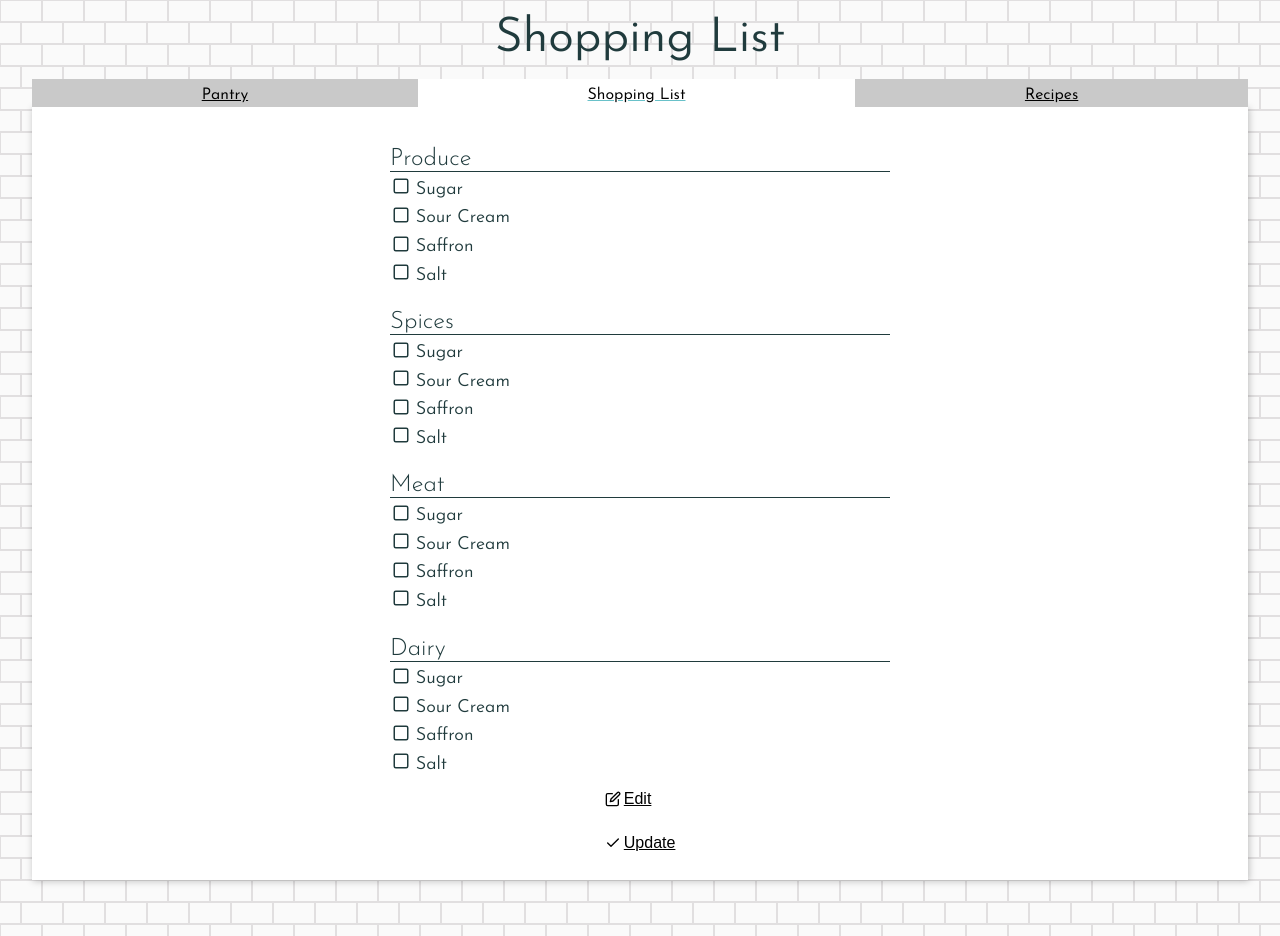
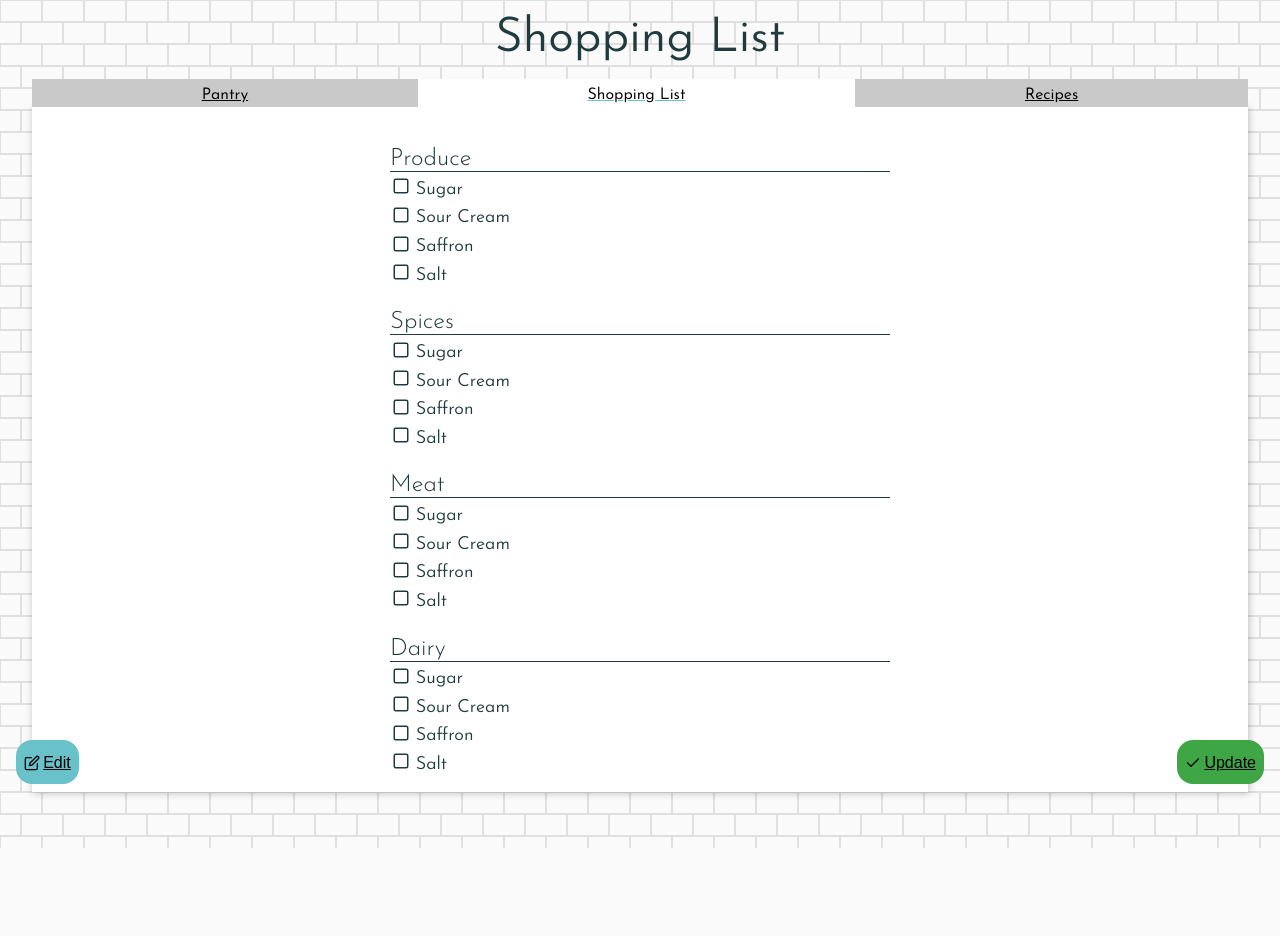
Before and after one commit to wingmatt/kitchensyncc, a Next.js app: page /list in a window 1280 px wide. After the commit the page ends 848 px from the top, so only its background shows below. Built offline with nearby package versions, Linux system fonts and the light colour scheme.

Commit message:
Style FloatingButtons to float at bottom of page

```diff
--- a/components/FloatingButton.tsx
+++ b/components/FloatingButton.tsx
@@ -1,5 +1,6 @@
 import {FloatingButton as FloatingButtonInterface} from '../types'
 import {FiEdit, FiCheck} from 'react-icons/fi'
+import styles from '../styles/components/FloatingButton.module.css'
 
 const labelFromAction = (action: FloatingButtonInterface["action"]): FloatingButtonInterface => {
   switch (action) {
@@ -22,7 +23,7 @@ export default function FloatingButton (props) {
   const {action, label, icon} = labelFromAction(props.action)
 
   return (
-    <button className={action}>
+    <button className={styles[action]} >
       {icon}{label}
     </button>
   )
--- a/pages/list.tsx
+++ b/pages/list.tsx
@@ -31,7 +31,7 @@ export default function List(){
         <ShoppingListItem quantity="1" unit="cup" ingredient="Saffron"/>
         <ShoppingListItem quantity="1" unit="cup" ingredient="Salt"/>
       </ItemGroup>
-      <div>
+      <div className="floating-button-container">
         <FloatingButton action="editShoppingList" />
         <FloatingButton action="updateShoppingList" />
       </div>
--- /dev/null
+++ b/styles/components/FloatingButton.module.css
@@ -0,0 +1,7 @@
+.editShoppingList  {
+ background: var(--highlight);
+}
+
+.updateShoppingList {
+  background: var(--color-confirm);
+}
--- a/styles/globals.css
+++ b/styles/globals.css
@@ -222,3 +222,16 @@ ul ul {
 .critical {
   color: var(--color-critical);
 }
+
+.floating-button-container {
+  position: fixed;
+  bottom: 0;
+  display: flex;
+  justify-content: space-between;
+  width: 100%;
+}
+
+.floating-button-container button {
+  border-radius: 1em;
+  margin: 1em;
+}
```
